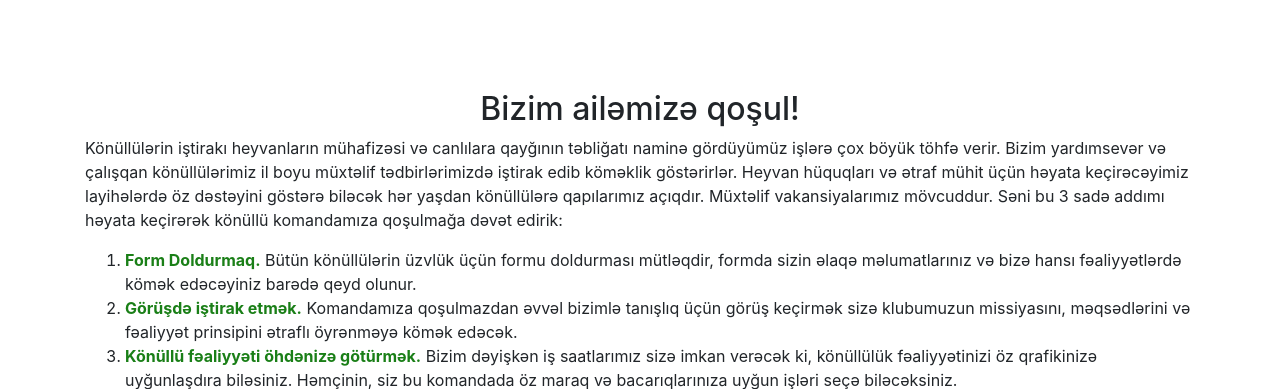
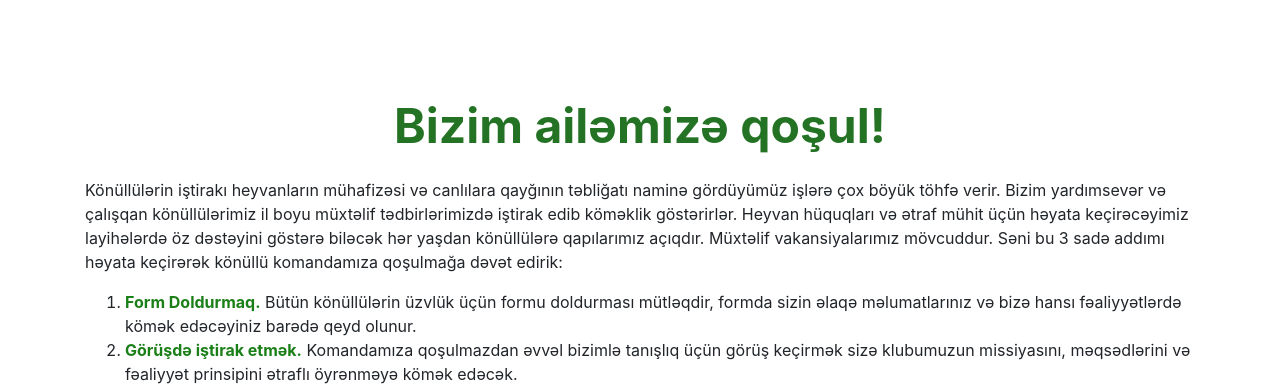
Before and after one commit to baghirova/AnimalCareClub, a Django app: template templates/contact.html in a window 1280 px wide. Shown: the part 476-865 px from the top of the page. Run offline with Django 3.2, Linux system fonts and the light colour scheme; the template is opened without the code that fills it, so the values that code supplies are empty; some libraries are stand-ins or nearby versions.

Commit message:
Update contact.html

```diff
--- a/templates/contact.html
+++ b/templates/contact.html
@@ -235,7 +235,7 @@ width:90% !important;
 
         {%if language.language_name == "English"%}
 
-		<h2 style="text-align:center;">Join Us!</h2>
+		<p style="text-align:center;"><font size="7" color="#247325" ><strong>Join Us!</strong></font></p>
 		<p>Volunteers make a huge contribution to the work we do to prevent
 cruelty, promote kindness to and alleviate suffering of living creatures.
 Our caring and hard-working volunteers help in a variety of programs
@@ -264,7 +264,7 @@ and interests.</li>
 
 
 		{%else%}
-		<h2 style="text-align:center;">Bizim ailəmizə qoşul!</h2>
+	 	<p style="text-align:center;"><font size="7" color="#247325" ><strong>Bizim ailəmizə qoşul!</strong></font></p>
 		<p>Könüllülərin iştirakı heyvanların mühafizəsi və canlılara qayğının təbliğatı naminə
 gördüyümüz işlərə çox böyük töhfə verir. Bizim yardımsevər və çalışqan könüllülərimiz il
 boyu müxtəlif tədbirlərimizdə iştirak edib köməklik göstərirlər. Heyvan hüquqları və ətraf
```
